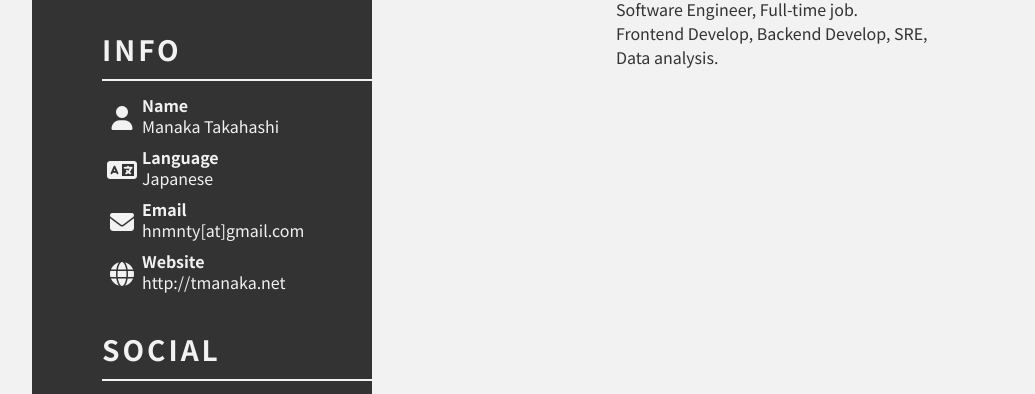
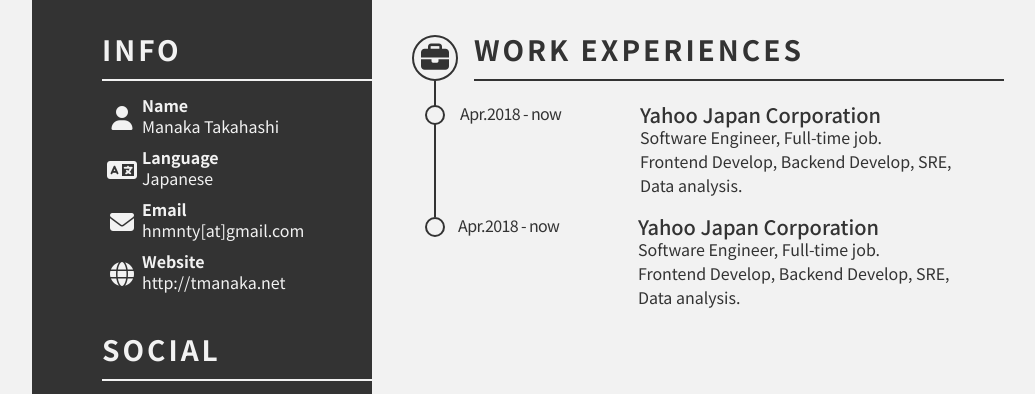
Before and after one commit to hnmx4/tmanaka.net, a plain HTML site: page index.html in a window 1280 px wide. Shown: the part 245-639 px from the top of the page, without its empty margins (108-1143 px from the left). Drawn offline with Linux system fonts and the light colour scheme; a small style sheet from the web is missing.

Commit message:
add main section title

```diff
--- a/css/main.css
+++ b/css/main.css
@@ -34,9 +34,18 @@
     font-size: 28px;
     font-style: normal;
     font-weight: 700;
+    line-height: 28px;
+}
+.notosansjp-bold-deep-28px {
+    color: var(--deep);
+    font-family: "Noto Sans JP", Helvetica;
+    font-size: 28px;
+    font-style: normal;
+    font-weight: 700;
+    line-height: 28px;
 }
 .notosansjp-medium-deep-20px {
-  color: var(--deep);
+    color: var(--deep);
     font-family: "Noto Sans JP", Helvetica;
     font-size: 20px;
     font-style: normal;
@@ -60,11 +69,11 @@ body {
     font-weight: 400;
     color: var(--deep);
     background-color: var(--light);
-
     display: flex;
     align-items: center;
     justify-content: center;
 }
+h1, h2, h3 { margin: 0; }
 #body-wrap {
     align-items: flex-start;
     display: flex;
@@ -95,21 +104,18 @@ body {
     font-style: normal;
     font-weight: 400;
 }
-.group {
-    align-items: flex-start;
-    display: flex;
-    flex-direction: column;
-    height: 261px;
-    width: 272px;
+.fontawesome5free-normal-deep-28px {
+    color: var(--deep);
+    font-size: 28px;
+    font-style: normal;
+    font-weight: 400;
+    line-height: 28px;
 }
 
 /* side-section */
 /* common */
 .side-section-name {
-    font-weight: 700;
     letter-spacing: 3px;
-    line-height: 28px;
-    white-space: nowrap;
     width: 100%;
     margin: 0 0 16px 0;
     padding: 0 0 16px 0;
@@ -192,6 +198,10 @@ body {
 
 /* main */
 header {
+    height: 280px;
+    padding-top: 90px;
+}
+.contents {
 }
 h1 {
     color: var(--deep);
@@ -205,6 +215,7 @@ h1 {
     margin: 0 0 15px 0;
 }
 .h1-additional-text {
+    height: 24px;
     color: var(--deep);
     font-family: "Noto Sans JP", Helvetica;
     font-size: 24px;
@@ -216,31 +227,46 @@ h1 {
     white-space: nowrap;
 }
 
-.node {
-    width: 16px;
-    height: 16px;
-    margin-top: 1px;
-    border-radius: 8px;
-    -webkit-border-radius: 8px;
-    -moz-border-radius: 8px;
-    -o-border-radius: 8px;
-    -ms-border-radius: 8px;
+.main-section-title {
+    display: flex;
+    flex-direction: row;
+}
+.main-section-label {
+    width: 46px;
+    height: 46px;
+    border-radius: 46px;
     border: 2px solid var(--deep);
-    background-color: var(--light);
+    display: flex;
+    align-items: center;
+    justify-content: center;
 }
+.main-section-name {
+    letter-spacing: 3px;
+    width: 530px;
+    margin: 0 0 0 16px;
+    padding: 0 0 16px 0;
+    border-bottom: solid 2px var(--deep);
 
-h3 {
-    margin: 0;
+    /* letter-spacing: 3px;
+       border-bottom: 2px solid var(--deep);
+       margin-left: 20px;
+       padding-bottom: 14px; */
+}
+.time-series .item-wrap:before {
+    content: '';
+    height: 14px;
+    border-left: 2px solid var(--deep);
 }
 .time-series .item-wrap {
     padding: 0;
+    margin: 0 0 0 22px;
 }
 .time-series-item:before {
     content: '';
     width: 16px;
     height: 16px;
     position: absolute;
-    left: 371px;
+    left: 393px;  /* =340+40+13 */
     /* z-index: 1; */
     border-radius: 16px;
     border: 2px solid var(--deep);
--- a/index.html
+++ b/index.html
@@ -100,9 +100,14 @@
             <div id="main">
                 <header>
                     <h1>MANAKA TAKAHASHI</h1>
-                    <span class="h1-additional-text">高橋 真奈茄 | Software Engineer</span>
+                    <div class="h1-additional-text">高橋 真奈茄 | Software Engineer</div>
                 </header>
+                <div class="contents">
                     <section class="time-series work-experiences">
+                        <div class="main-section-title">
+                            <div class="main-section-label fontawesome5free-normal-deep-28px"><i class="fas fa-briefcase"></i></div>
+                            <h2 class="main-section-name notosansjp-bold-deep-28px">WORK EXPERIENCES</h2>
+                        </div>
                         <ul class="item-wrap">
                             <li class="time-series-item">
                                 <div class="text-term notosansjp-normal-deep-16px">Apr.2018 - now</div>
@@ -127,8 +132,8 @@
                                 </div>
                             </li>
                         </ul>
-
                     </section>
+                </div>
             </div>
         </div>
     </body>
```
Lines whose indentation alone changed are shown as unchanged.
